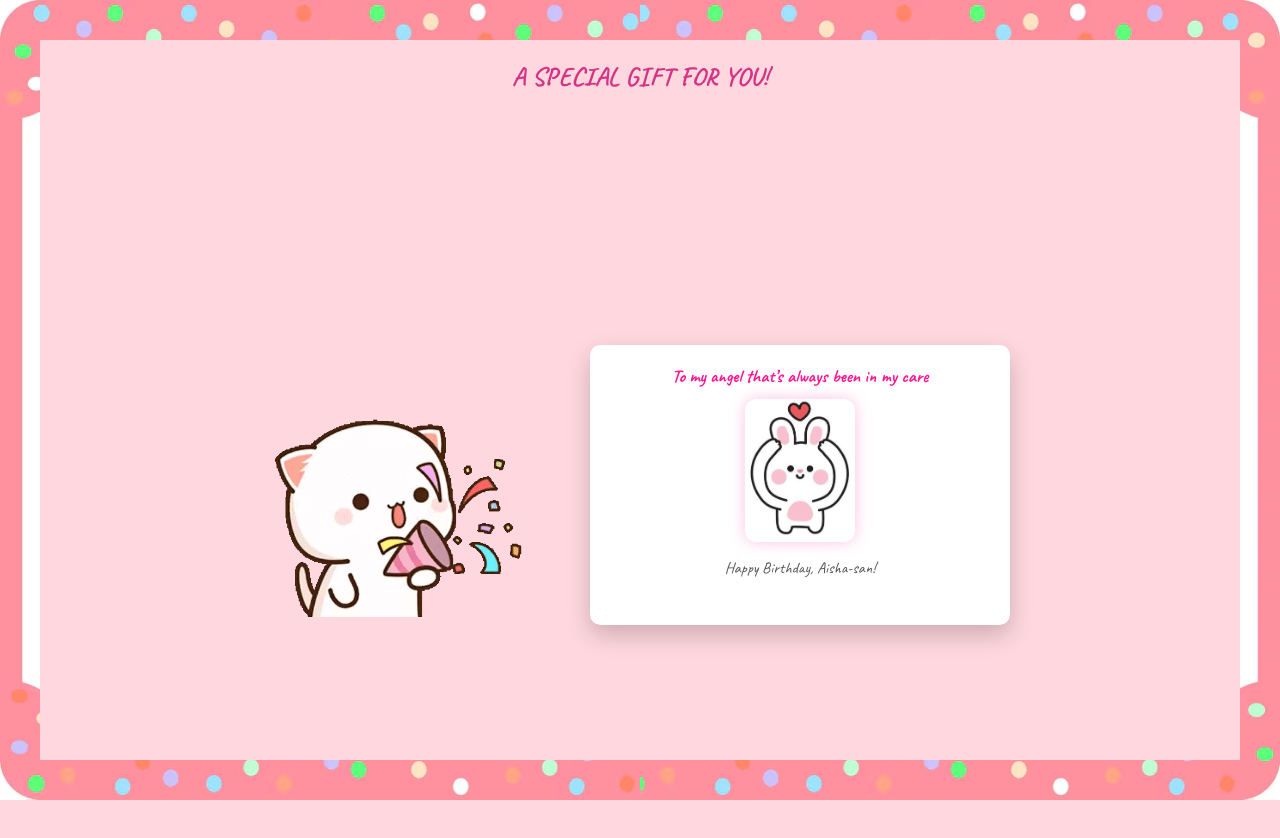
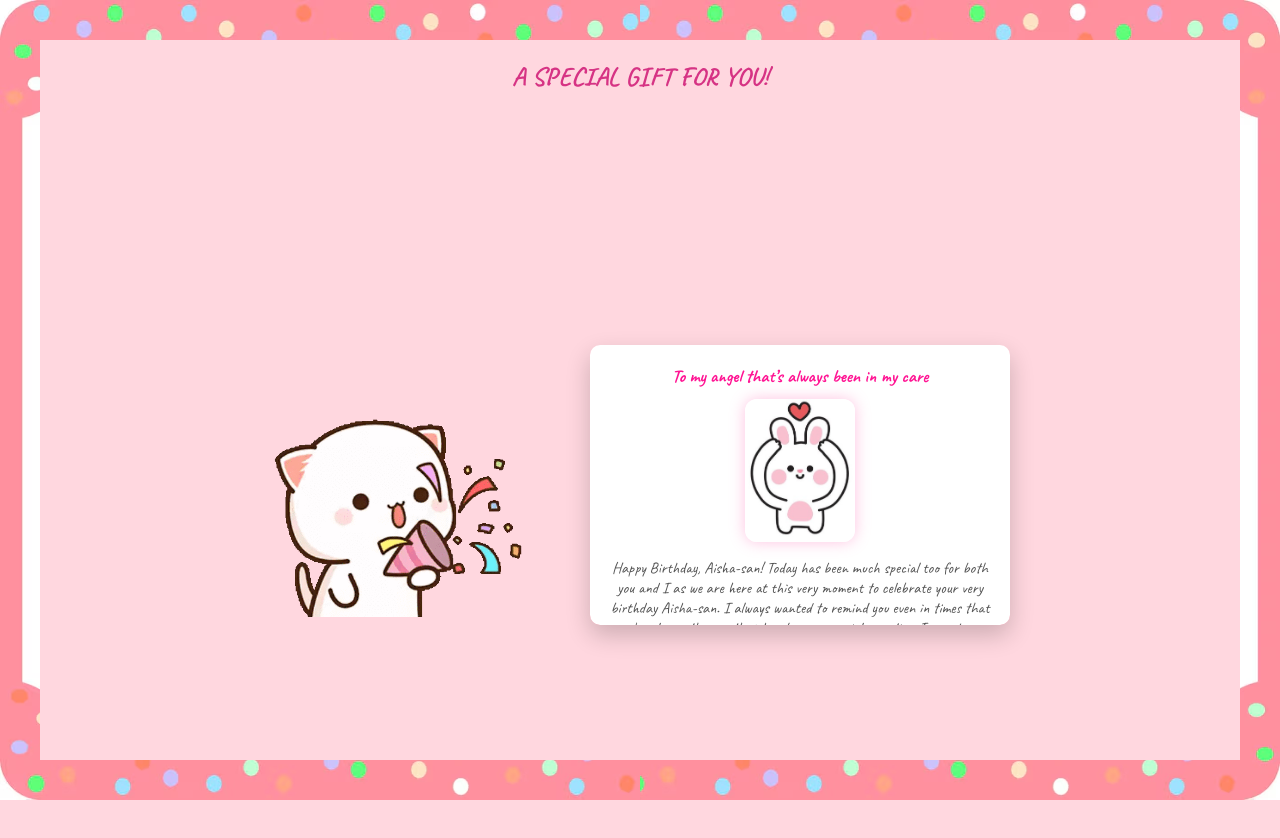
Before and after one commit to the-jmcysupreme/special-gift-for-you, a plain HTML site: page loveletter.html in a window 1280 px wide. Both pictures are taken after a click on the element 800 px from the left and 484 px from the top of the page. Drawn offline with Linux system fonts and the light colour scheme.

Commit message:
loveletter.html

```diff
--- a/loveletter.html
+++ b/loveletter.html
@@ -20,7 +20,18 @@
           <div class="text">
             <h4>To my angel that’s always been in my care</h4>
             <img src="bunnylove.jpg" alt="Love Image" class="love-image"/>
-            <p>Happy Birthday, Aisha-san!</p>
+            <p>Happy Birthday, Aisha-san! Today has been much special too for both you and I as we are here at this very moment to celebrate your very birthday
+            Aisha-san. I always wanted to remind you even in times that you're always the one that has been so special everytime I am always with you and you're
+            always the one that brings our happiest and sweet moments that we feel much comfortable in our presence even though we're that far away on our places.
+            With those smiles, the funny moments, the bonds we share, our connection that we've been going through it was those greatest things that we could ever
+            have sa atin and I know there are more coming for the other days sa atin. With the gift that is so precious that given a lot effort with this I mean it
+            everything for you that you truly deserve to embrace the best things that you have with you and alongside with me. My day wouldn't be so complete if
+            you're not here around. Together we'll cherish our very moments for today and the upcoming days that we will face together and with that
+            it will be our very collection that these moments will always remain for us too, our connection will remain stronger and greater for us.
+            You mean everything to me a lot which that makes you so gifted and very special that I've met a wholesome person like you and that what's makes you
+            shining brightly.💗💗
+
+            </p>
           </div>
         </div>
       </div>
```
